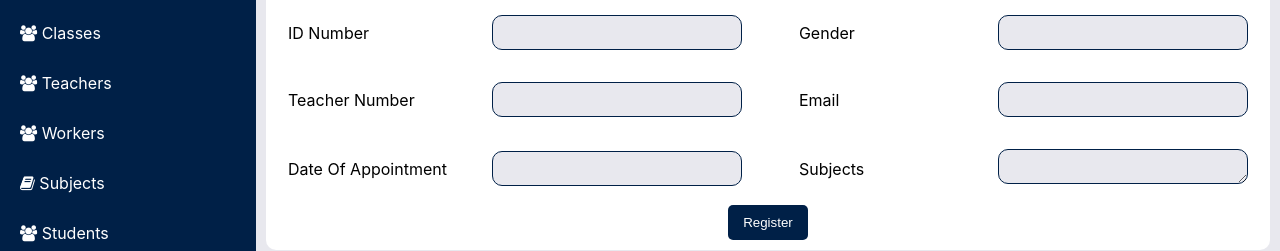
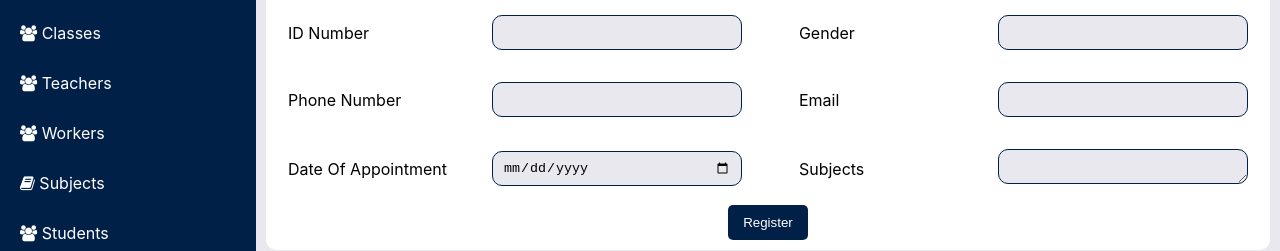
Before and after one commit to wanyaxeli/school_management_system, a React (Create React App) app: page /teachers in a window 1280 px wide. Shown: the part 172-423 px from the top of the page. Built offline with nearby package versions, Linux system fonts and the light colour scheme.

Commit message:
added teacher

```diff
--- a/src/pages/AddStudents.js
+++ b/src/pages/AddStudents.js
@@ -12,17 +12,36 @@ export default function AddStudents() {
         phone_number:''
     }
     const [data,setData]=useState(initialState)
+    const [res,setRes]=useState('')
     const handleChange=(e)=>{
         const{name,value}=e.target
         setData({...data,[name]:value})
     }
-    const handleRegister=()=>{
-    const url='http://127.0.0.1:8000/student'
-       axios.post(url,data)
-       .then(res=>{
-        console.log(res.data)
-       })
-       .catch(error=>console.log(error))
+    const handleRegister=(e)=>{
+    e.preventDefault()
+    const {studentName,parentName}=data
+    const first_name=studentName.split(' ')[0]
+    const last_name=studentName.split(' ')[2]
+    const middle_name=studentName.split(' ')[1]
+    const parent_first_name=parentName.split(' ')[0]
+    const parent_last_name=parentName.split(' ')[1]
+    const mergedData={last_name:last_name,middle_name:middle_name,first_name:first_name,parent_first_name:parent_first_name,parent_last_name:parent_last_name}
+    const newData={...data,...mergedData}
+    console.log(data)
+    try{
+        const url='http://127.0.0.1:8000/student/'
+        axios.post(url,data,{
+         headers:{'Content-Type':'Application/json'}
+        })
+        .then(res=>{
+         console.log(res.data)
+         setRes(res.data)
+         // setData(initialState)
+        })
+        .catch(error=>console.log(error))
+    }catch(error){
+        console.log(error)
+    }
     }
   return (
     <div className='addStudentWrapper'>
@@ -33,32 +52,35 @@ export default function AddStudents() {
                 <tbody>
                     <tr>
                         <td>admission number</td>
-                        <td><input name='regNo' onChange={handleChange} type='text' /></td>
+                        <td><input value={data.regNo} name='regNo' onChange={handleChange} type='text' /></td>
                         <td>student name</td>
-                        <td><input name='studentName' onChange={handleChange} type='text' /></td>
+                        <td><input value={data.studentName} name='studentName' onChange={handleChange} type='text' /></td>
                     </tr>
                     <tr>
                        <td>D.O.B</td>
-                        <td><input name='dob' onChange={handleChange} type='date' /></td>
+                        <td><input value={data.dob} name='dob' onChange={handleChange} type='date' /></td>
                        <td>Class</td>
-                        <td><input name='class' onChange={handleChange} type='text' /></td>
+                        <td><input value={data.class} name='class' onChange={handleChange} type='text' /></td>
                     </tr>
                     <tr>
                         <td>Stream</td>
-                        <td><input name='stream' onChange={handleChange} type='text' /></td>
+                        <td><input value={data.stream} name='stream' onChange={handleChange} type='text' /></td>
                         <td>parent/guardian name</td>
-                        <td><input name='parentName' onChange={handleChange} type='text' /></td>
+                        <td><input value={data.parentName} name='parentName' onChange={handleChange} type='text' /></td>
                     </tr>
                     <tr>
                         <td>parent/guardian phone number</td>
-                        <td><input name='phone_number' onChange={handleChange} type='text' /></td>
+                        <td><input value={data.phone_number} name='phone_number' onChange={handleChange} type='text' /></td>
                     </tr>
                 </tbody>
             </table>
-         </form>
-        </div>
         <div className='registerBtnWrapper'>
             <button onClick={handleRegister}>Register</button>
+        </div>
+        </form>
+        </div>
+        <div>
+            {res?<p style={{color:'red',textTransform:'capitalize'}}>{res}</p>:''}
         </div>
     </div>
   )
--- a/src/pages/Teachers.js
+++ b/src/pages/Teachers.js
@@ -1,7 +1,37 @@
-import React from 'react'
+import React,{useState} from 'react'
 import teacher from '../assets/admin.png'
 import SearchBar from '../components/SearchBar'
+import axios from 'axios'
 export default function Teachers() {
+    const initialState={
+        teacher_no:'',
+        name:'',
+        id:'',
+        gender:'',
+        phone_number:'',
+        email:'',
+        date_of_appointment:'',
+        subjects:''
+    }
+    const [data,setData]=useState(initialState)
+    const handleChange=(e)=>{
+    const {name,value}=e.target
+    setData({...data,[name]:value})
+    }
+    console.log(data)
+    const handleRegister = (e)=>{
+    e.preventDefault()
+    const {name}=data
+    const first_name=name.split(' ')[0]
+    const last_name=name.split(' ')[1]
+    const groupedData={first_name:first_name,last_name:last_name}
+    const newData={...data,...groupedData}
+    const url='http://127.0.0.1:8000/teacher/'
+    console.log(data)
+    axios.post(url,newData)
+    .then(res=>console.log(res.data))
+    .catch(error=>console.log(error))
+    }
   return (
     <div className='teacherWrapper'>
         <h3>Teacher registration</h3>
@@ -11,32 +41,32 @@ export default function Teachers() {
                     <tbody>
                         <tr>
                             <td>teacher number</td>
-                            <td><input type='text'/></td>
+                            <td><input onChange={handleChange} name='teacher_no' type='text'/></td>
                             <td>teacher's name</td>
-                            <td><input type='text'/></td>
+                            <td><input onChange={handleChange} name='name' type='text'/></td>
                         </tr>
                         <tr>
                             <td>ID number</td>
-                            <td><input type='text'/></td>
+                            <td><input onChange={handleChange} name='id' type='text'/></td>
                             <td>gender</td>
-                            <td><input type='text'/></td>
+                            <td><input onChange={handleChange} name='gender' type='text'/></td>
                         </tr>
                         <tr>
-                            <td>teacher number</td>
-                            <td><input type='text'/></td>
+                            <td>phone number</td>
+                            <td><input onChange={handleChange} name='phone_number' type='text'/></td>
                             <td>email</td>
-                            <td><input type='email'/></td>
+                            <td><input onChange={handleChange} name='email' type='email'/></td>
                         </tr>
                         <tr>
                             <td>date of appointment</td>
-                            <td><input type='text'/></td>
+                            <td><input onChange={handleChange} name='date_of_appointment' type='date'/></td>
                             <td>subjects</td>
-                            <td><textarea/></td>
+                            <td><textarea onChange={handleChange} name='subjects'/></td>
                         </tr>
                     </tbody>
                 </table>
                 <div>
-                    <button>register</button>
+                    <button onClick={handleRegister}>register</button>
                 </div>
             </form>
         </div>
```
